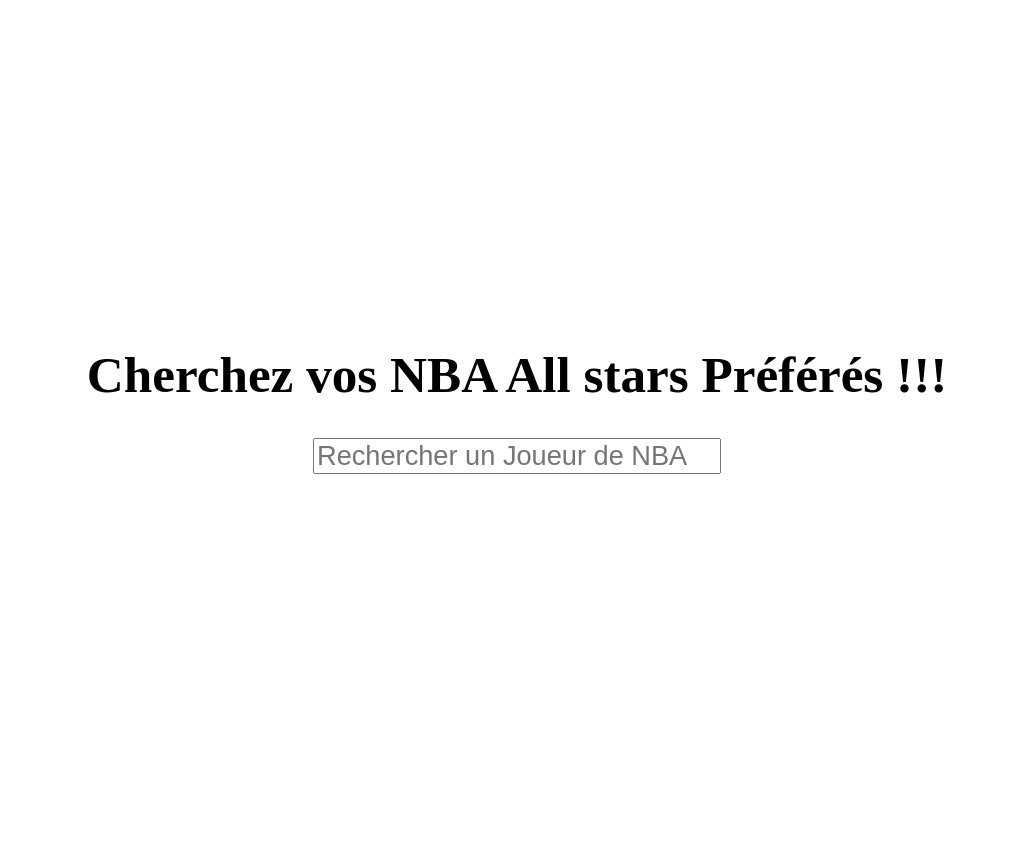
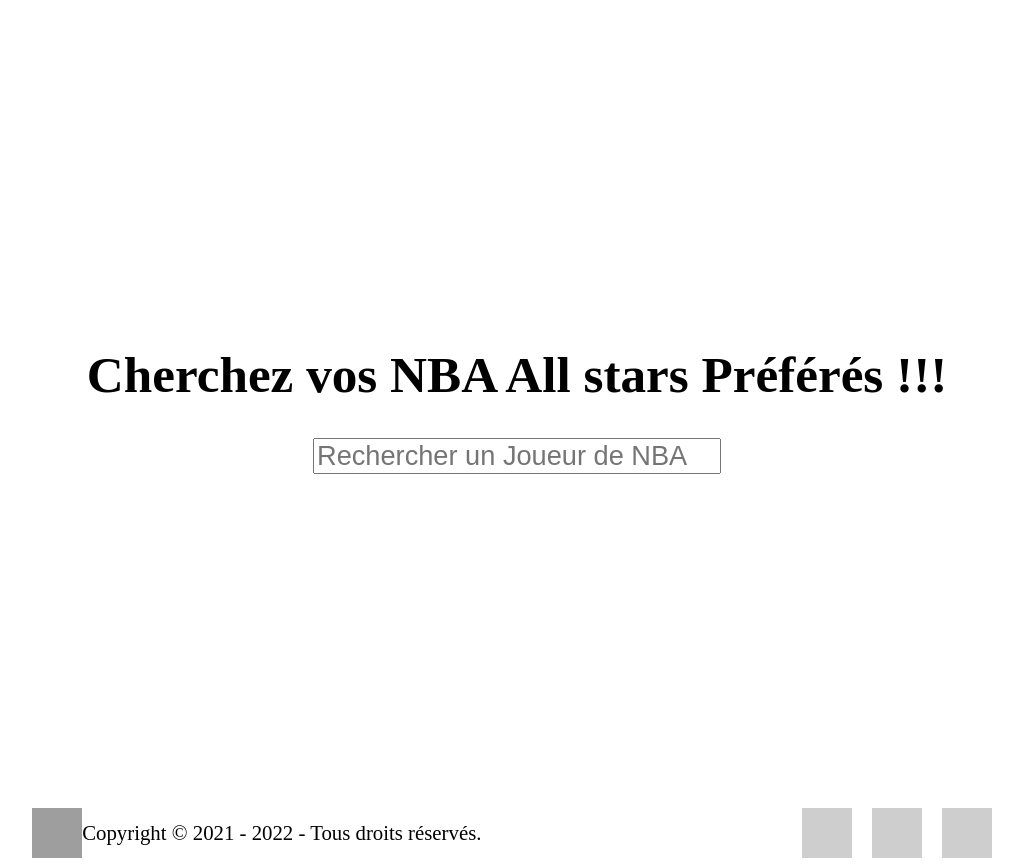
Before and after one commit to francois-niang1/autocompletion, a PHP site: page / in a window 1280 px wide. Shown: the whole page, without its empty margins (123-1146 px from the left). Before the commit the page ends 474 px from the top, so only its background shows below. Run offline with PHP 8.4, Linux system fonts and the light colour scheme; data that the repository does not hold is empty; grey boxes are pictures that could not be loaded.

Commit message:
add footer

```diff
--- /dev/null
+++ b/css/footer.css
@@ -0,0 +1,77 @@
+footer{
+    display: flex;
+    flex-direction: row;
+    align-items: center;
+    justify-content: space-around;
+    width: 100%;
+}
+.part-one{
+    display: flex;
+    flex-direction: row;
+    align-items: center;
+}
+.part-one img{
+    width: 50px ;
+    height: 50px;
+    transition: ease-in-out .5s;
+}
+.part-one img:hover{
+    transform: rotate(180deg);
+}
+.part-one p{
+    font-size: clamp(1.2rem, 3vw, 1.3rem);
+    font-family: Txt;
+}
+
+.part-two{
+    display: flex;
+    flex-direction: row;
+}
+.part-two img{
+    width: 3.125rem ;
+    height: 3.125rem;
+    opacity: 0.5;
+    transition: ease-in-out 0.3s;
+    margin-left: 10px ;
+    margin-right: 10px ;
+    margin-top: 5px;
+}
+.part-two img:hover{
+    opacity: 1;
+}
+.part-two ul {
+    list-style: none;
+    display: flex;
+    flex-direction: row;
+    align-items: center;
+    padding: 0;
+    margin: 0;
+    height: 100%;
+    font-family: Txt;
+}
+.part-two ul li{
+    margin-left:0.625rem ;
+    margin-left:0.625rem ;
+    font-size: clamp(1.2rem, 3vw, 1.5rem);
+    text-align: center;
+    transition: ease-in-out 0.3s;
+}
+.part-two ul a{
+    text-decoration: none;
+    color: black;
+    transition: ease-in-out 0.3s;
+}
+.part-two ul li:hover{
+    color: rgb(116, 116, 236);
+}
+.part-two article {
+    list-style: none;
+    padding: 0;
+}
+
+.social{
+    height: 100%;
+    display: flex;
+    flex-direction: row;
+    align-items: center;
+}
--- a/index.php
+++ b/index.php
@@ -5,6 +5,7 @@
     <meta http-equiv="X-UA-Compatible" content="IE=edge">
     <meta name="viewport" content="width=device-width, initial-scale=1.0">
     <link rel="stylesheet" type="text/css" href="css/index.css" />
+    <link rel="stylesheet" type="text/css" href="css/footer.css" />
     <script  type="text/javascript" src="js/script.js"></script>
     <title>Accueil</title>
 </head>
@@ -20,5 +21,6 @@
             </section>
         </form>
     </main>
+    <?php require_once('view/footer.php')?>
 </body>
 </html>
--- /dev/null
+++ b/view/footer.php
@@ -0,0 +1,15 @@
+<footer>
+    <section class="part-one">
+        <img src="https://img.icons8.com/ios-filled/50/000000/hashtag-2.png"/>
+        <p>Copyright © 2021 - 2022 - Tous droits réservés.</p>
+    </section>
+    <section class="part-two">
+        <article class="social">
+            <ul>
+                <a href="https://github.com/francois-niang1/oclock"><img src="https://img.icons8.com/ios-filled/50/000000/github.png"/></a>
+                <a href="https://francois-niang.students-laplateforme.io/"><img src="https://img.icons8.com/ios-filled/50/000000/user-male-circle.png"/></a>
+                <a href="https://www.linkedin.com/in/fran%C3%A7ois-niang/"><img src="https://img.icons8.com/ios-filled/50/000000/linkedin-circled--v1.png"/></a>
+            </ul>
+        </article>
+    </section>
+</footer>
```
